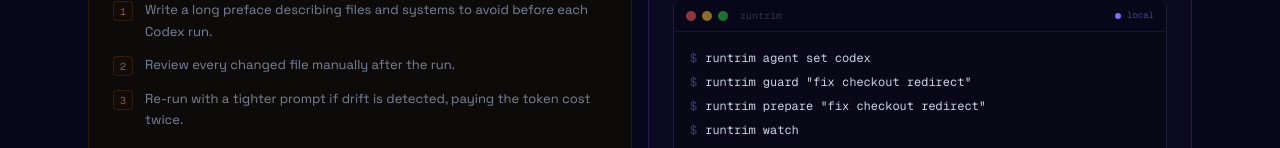
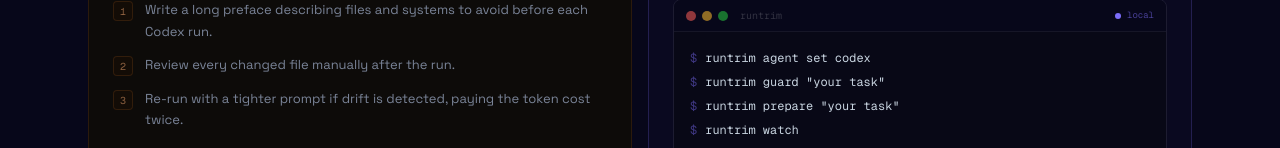
Before and after one commit to michelpronkk-oss/rtrim, a Next.js app: page /codex-cli-guardrails in a window 1280 px wide. Shown: the part 804-952 px from the top of the page. Built offline with nearby package versions, Linux system fonts and the light colour scheme; no server answers.

Commit message:
Fix RunTrim public workflow copy

```diff
--- a/src/app/app/install/page.tsx
+++ b/src/app/app/install/page.tsx
@@ -41,7 +41,7 @@
 
   const directCommands = [
     { step: "1", title: "Initialize", command: "runtrim init", note: "Initialize baseline files when you want explicit setup control." },
-    { step: "2", title: "Prepare", command: 'runtrim prepare "fix checkout redirect"', note: "Create the guarded prompt before agent edits." },
+    { step: "2", title: "Prepare", command: 'runtrim prepare "your task"', note: "Create the guarded prompt before agent edits." },
     { step: "3", title: "Open panel", command: "runtrim panel --monitor", note: "Open the local browser panel and monitor drift during a run." },
     { step: "4", title: "Check", command: "runtrim check", note: "Verify result quality and missing proof." },
     { step: "5", title: "Show memory", command: "runtrim memory", note: "Resume from current project memory." },
@@ -49,7 +49,7 @@
 
   const commandModeCommands = [
     "runtrim agent set <agent>",
-    'runtrim run "fix checkout redirect"',
+    'runtrim run "your task"',
   ];
 
   return (
@@ -131,7 +131,7 @@
               </div>
               <p className="mt-2 text-[12px] leading-5 text-[#9AA7B6]">RunTrim prepares the contract and copies it for your agent.</p>
               <div className="mt-3 space-y-2.5">
-                <CommandRow command='runtrim prepare "fix checkout redirect"' />
+                <CommandRow command='runtrim prepare "your task"' />
               </div>
               <p className="mt-2 text-[11px] leading-5 text-[#6870A0]">
                 Copy mode is the default. Use <code className="font-mono text-[#9AA7B6]">runtrim agent set copy</code> if you changed modes before.
--- a/src/app/how-it-works/page.tsx
+++ b/src/app/how-it-works/page.tsx
@@ -19,7 +19,7 @@
   },
   {
     title: "Prepare",
-    command: 'runtrim prepare "fix checkout redirect"',
+    command: 'runtrim prepare "your task"',
     body: "This is where RunTrim creates the guarded prompt contract.",
   },
   {
--- a/src/app/opengraph-image.tsx
+++ b/src/app/opengraph-image.tsx
@@ -1,7 +1,7 @@
 import { ImageResponse } from "next/og";
 
 export const runtime = "edge";
-export const alt = "RunTrim — Stop paying twice for context your project already created.";
+export const alt = "RunTrim â€” Stop paying twice for context your project already created.";
 export const size = { width: 1200, height: 630 };
 export const contentType = "image/png";
 const RUNTRIM_ICON_DATA_URI =
@@ -24,7 +24,7 @@
           fontFamily: "system-ui, -apple-system, 'Segoe UI', sans-serif",
         }}
       >
-        {/* ── Background layers ──────────────────────────────── */}
+        {/* â”€â”€ Background layers â”€â”€â”€â”€â”€â”€â”€â”€â”€â”€â”€â”€â”€â”€â”€â”€â”€â”€â”€â”€â”€â”€â”€â”€â”€â”€â”€â”€â”€â”€â”€â”€ */}
 
         {/* Dot grid */}
         <div
@@ -38,7 +38,7 @@
           }}
         />
 
-        {/* Primary glow — rises from bottom centre */}
+        {/* Primary glow â€” rises from bottom centre */}
         <div
           style={{
             position: "absolute",
@@ -53,7 +53,7 @@
           }}
         />
 
-        {/* Secondary cool-blue accent — top right */}
+        {/* Secondary cool-blue accent â€” top right */}
         <div
           style={{
             position: "absolute",
@@ -67,7 +67,7 @@
           }}
         />
 
-        {/* Corner vignette — fades extreme edges */}
+        {/* Corner vignette â€” fades extreme edges */}
         <div
           style={{
             position: "absolute",
@@ -78,7 +78,7 @@
           }}
         />
 
-        {/* ── Main layout: left text, right terminal ─────────── */}
+        {/* â”€â”€ Main layout: left text, right terminal â”€â”€â”€â”€â”€â”€â”€â”€â”€â”€â”€ */}
         <div
           style={{
             position: "relative",
@@ -231,7 +231,7 @@
             </div>
           </div>
 
-          {/* Right column — terminal card */}
+          {/* Right column â€” terminal card */}
           <div
             style={{
               flex: 1,
@@ -287,7 +287,7 @@
                     marginLeft: 4,
                   }}
                 >
-                  runtrim — guard
+                  runtrim â€” guard
                 </span>
                 <div style={{ marginLeft: "auto", display: "flex", alignItems: "center", gap: 5 }}>
                   <div
@@ -319,20 +319,20 @@
               >
                 {/* Prompt */}
                 <span style={{ color: "#9E91FF", fontWeight: 600 }}>
-                  {'$ runtrim guard "fix checkout redirect"'}
+                  {'$ runtrim guard "your task"'}
                 </span>
 
                 <div style={{ height: 8, display: "flex" }} />
 
                 {/* Divider */}
                 <span style={{ color: "rgba(255,255,255,0.09)" }}>
-                  {"─".repeat(38)}
+                  {"â”€".repeat(38)}
                 </span>
                 <span style={{ color: "rgba(255,255,255,0.40)", fontWeight: 600, letterSpacing: "0.06em", fontSize: 11 }}>
                   AUDIT REPORT
                 </span>
                 <span style={{ color: "rgba(255,255,255,0.09)" }}>
-                  {"─".repeat(38)}
+                  {"â”€".repeat(38)}
                 </span>
 
                 <div style={{ height: 6, display: "flex" }} />
@@ -340,11 +340,11 @@
                 {/* KV rows */}
                 <div style={{ display: "flex", gap: 0 }}>
                   <span style={{ color: "rgba(255,255,255,0.30)", width: 72 }}>Score   </span>
-                  <span style={{ color: "#7BAEFF" }}>47/100  →  92/100  (+45)</span>
+                  <span style={{ color: "#7BAEFF" }}>47/100  â†’  92/100  (+45)</span>
                 </div>
                 <div style={{ display: "flex" }}>
                   <span style={{ color: "rgba(255,255,255,0.30)", width: 72 }}>Risk    </span>
-                  <span style={{ color: "#4DE8B0" }}>HIGH  →  LOW</span>
+                  <span style={{ color: "#4DE8B0" }}>HIGH  â†’  LOW</span>
                 </div>
                 <div style={{ display: "flex" }}>
                   <span style={{ color: "rgba(255,255,255,0.30)", width: 72 }}>Tokens  </span>
@@ -355,13 +355,13 @@
 
                 {/* Divider */}
                 <span style={{ color: "rgba(255,255,255,0.09)" }}>
-                  {"─".repeat(38)}
+                  {"â”€".repeat(38)}
                 </span>
                 <span style={{ color: "rgba(255,255,255,0.40)", fontWeight: 600, letterSpacing: "0.06em", fontSize: 11 }}>
                   GUARDED CONTRACT
                 </span>
                 <span style={{ color: "rgba(255,255,255,0.09)" }}>
-                  {"─".repeat(38)}
+                  {"â”€".repeat(38)}
                 </span>
 
                 <div style={{ height: 6, display: "flex" }} />
@@ -394,7 +394,7 @@
           </div>
         </div>
 
-        {/* ── Bottom accent line ──────────────────────────────── */}
+        {/* â”€â”€ Bottom accent line â”€â”€â”€â”€â”€â”€â”€â”€â”€â”€â”€â”€â”€â”€â”€â”€â”€â”€â”€â”€â”€â”€â”€â”€â”€â”€â”€â”€â”€â”€â”€â”€ */}
         <div
           style={{
             position: "absolute",
--- a/src/app/page.tsx
+++ b/src/app/page.tsx
@@ -20,25 +20,28 @@
 // â”€â”€ Terminal data â”€â”€â”€â”€â”€â”€â”€â”€â”€â”€â”€â”€â”€â”€â”€â”€â”€â”€â”€â”€â”€â”€â”€â”€â”€â”€â”€â”€â”€â”€â”€â”€â”€â”€â”€â”€â”€â”€â”€â”€â”€â”€â”€â”€â”€â”€â”€â”€â”€â”€â”€â”€â”€â”€â”€â”€â”€â”€
 
 const CLI_PREVIEW = [
-  { type: "comment" as const, text: "# initialize and follow the guided next step" },
-  { type: "prompt"  as const, text: "$ runtrim init" },
-  { type: "dim"     as const, text: "  baseline created" },
-  { type: "dim"     as const, text: "  next: runtrim start" },
+  { type: "comment" as const, text: "# free guided loop" },
+  { type: "prompt"  as const, text: "$ runtrim start" },
+  { type: "dim"     as const, text: "  repo checked" },
+  { type: "dim"     as const, text: "  local memory ready" },
+  { type: "dim"     as const, text: "  next: runtrim prepare \"your task\"" },
   { text: "" },
-  { type: "prompt"  as const, text: "$ runtrim start" },
-  { type: "dim"     as const, text: "  state: repo checked, guided flow ready" },
-  { type: "dim"     as const, text: "  next safe command: runtrim prepare \"fix checkout redirect\"" },
+  { type: "prompt"  as const, text: '$ runtrim prepare "your task"' },
+  { type: "dim"     as const, text: "  guarded prompt saved to .runtrim/latest-prompt.md" },
+  { type: "dim"     as const, text: "  next: paste into your agent" },
   { text: "" },
-  { type: "prompt"  as const, text: '$ runtrim prepare "fix checkout redirect"' },
-  { type: "dim"     as const, text: "  prompt saved to .runtrim/latest-prompt.md" },
-  { type: "dim"     as const, text: "  next: paste into your agent, then runtrim check" },
+  { type: "prompt"  as const, text: "$ runtrim panel" },
+  { type: "dim"     as const, text: "  local panel open" },
+  { type: "dim"     as const, text: "  watching changed files" },
+  { text: "" },
+  { type: "prompt"  as const, text: "$ runtrim check" },
+  { type: "dim"     as const, text: "  changed files reviewed" },
+  { type: "dim"     as const, text: "  proof gaps recorded" },
+  { type: "dim"     as const, text: "  next: runtrim continue --reason usage_limit" },
   { text: "" },
   { type: "prompt"  as const, text: "$ runtrim continue --reason usage_limit" },
   { type: "dim"     as const, text: "  continuation prompt copied" },
-  { type: "dim"     as const, text: "  next: paste into the next agent" },
-  { text: "" },
-  { type: "prompt"  as const, text: "$ runtrim sync" },
-  { type: "accent"  as const, text: "  synced project memory and runs" },
+  { type: "dim"     as const, text: "  next: paste into the next agent session" },
 ];
 
 const AGENT_MODES = [
@@ -150,7 +153,7 @@
       {/* Hero */}
       <section className="relative flex min-h-[100svh] flex-col items-center justify-center overflow-hidden border-b border-white/8 pb-24 pt-28 sm:pb-20 sm:pt-24">
 
-        {/* ── Background stack ─────────────────────────────── */}
+        {/* -- Background stack ------------------------------- */}
 
         {/* 1. Dot grid — soft, 30px pitch */}
         <div
@@ -186,7 +189,7 @@
           style={{ background: "linear-gradient(to top, #07071A, transparent)" }}
         />
 
-        {/* ── Content ──────────────────────────────────────── */}
+        {/* -- Content ---------------------------------------- */}
         <div className="relative z-10 flex w-full flex-col items-center px-6 text-center">
 
           {/* Badge pill */}
@@ -263,7 +266,7 @@
           </MotionFade>
         </div>
 
-        {/* ── Product visual ───────────────────────────────── */}
+        {/* -- Product visual --------------------------------- */}
         <MotionFade
           delay={0.28}
           className="relative z-10 mt-20 w-full max-w-4xl px-6 sm:mt-16"
@@ -287,7 +290,7 @@
           </div>
         </MotionFade>
 
-        {/* ── Feature strip ────────────────────────────────── */}
+        {/* -- Feature strip ---------------------------------- */}
         <MotionFade
           delay={0.34}
           className="relative z-10 mt-7 w-full max-w-4xl px-6 sm:mt-5"
@@ -310,7 +313,7 @@
           </div>
         </MotionFade>
       </section>
-      {/* ── Section label helper ─────────────────────────────── */}
+      {/* -- Section label helper ------------------------------- */}
       {/* Problem */}
       <section className="border-t border-white/8 bg-[#07071A]">
         <div className="mx-auto max-w-6xl px-6 py-24">
--- a/src/lib/seo-pages.ts
+++ b/src/lib/seo-pages.ts
@@ -60,7 +60,7 @@
       {
         title: "RunTrim continuation workflow",
         commands: [
-          'runtrim prepare "fix checkout redirect"',
+          'runtrim prepare "your task"',
           "runtrim watch",
           "runtrim check",
           "runtrim continue --reason usage_limit",
@@ -338,8 +338,8 @@
       {
         title: "RunTrim guardrail workflow",
         commands: [
-          'runtrim guard "fix checkout redirect"',
-          'runtrim prepare "fix checkout redirect"',
+          'runtrim guard "your task"',
+          'runtrim prepare "your task"',
           "runtrim watch",
           "runtrim check"
         ]
@@ -407,7 +407,7 @@
         title: "RunTrim Cursor continuation workflow",
         commands: [
           "runtrim agent set cursor",
-          'runtrim prepare "fix checkout redirect"',
+          'runtrim prepare "your task"',
           "runtrim watch",
           "runtrim check",
           "runtrim continue --reason usage_limit",
@@ -550,8 +550,8 @@
         title: "RunTrim Cursor guardrail workflow",
         commands: [
           "runtrim agent set cursor",
-          'runtrim guard "fix checkout redirect"',
-          'runtrim prepare "fix checkout redirect"',
+          'runtrim guard "your task"',
+          'runtrim prepare "your task"',
           "runtrim watch",
           "runtrim check"
         ]
@@ -619,7 +619,7 @@
         title: "RunTrim Codex CLI continuation workflow",
         commands: [
           "runtrim agent set codex",
-          'runtrim prepare "fix checkout redirect"',
+          'runtrim prepare "your task"',
           "runtrim watch",
           "runtrim check",
           "runtrim continue --reason usage_limit",
@@ -693,8 +693,8 @@
         title: "RunTrim Codex CLI guardrail workflow",
         commands: [
           "runtrim agent set codex",
-          'runtrim guard "fix checkout redirect"',
-          'runtrim prepare "fix checkout redirect"',
+          'runtrim guard "your task"',
+          'runtrim prepare "your task"',
           "runtrim watch",
           "runtrim check"
         ]
@@ -761,8 +761,8 @@
       {
         title: "RunTrim Claude Code scoped run workflow",
         commands: [
-          'runtrim guard "fix checkout redirect"',
-          'runtrim prepare "fix checkout redirect"',
+          'runtrim guard "your task"',
+          'runtrim prepare "your task"',
           "runtrim watch",
           "runtrim check",
           "runtrim continue --reason usage_limit"
@@ -834,8 +834,8 @@
       {
         title: "RunTrim scope drift prevention workflow",
         commands: [
-          'runtrim guard "fix checkout redirect"',
-          'runtrim prepare "fix checkout redirect"',
+          'runtrim guard "your task"',
+          'runtrim prepare "your task"',
           "runtrim watch",
           "runtrim check"
         ]
@@ -906,8 +906,8 @@
       {
         title: "RunTrim token waste reduction workflow",
         commands: [
-          'runtrim guard "fix checkout redirect"',
-          'runtrim prepare "fix checkout redirect"',
+          'runtrim guard "your task"',
+          'runtrim prepare "your task"',
           "runtrim watch",
           "runtrim check",
           "runtrim continue --reason usage_limit",
@@ -980,7 +980,7 @@
       {
         title: "RunTrim verification workflow",
         commands: [
-          'runtrim prepare "fix checkout redirect"',
+          'runtrim prepare "your task"',
           "runtrim watch",
           "runtrim check",
           "runtrim report"
@@ -1052,7 +1052,7 @@
       {
         title: "RunTrim prompt reuse workflow",
         commands: [
-          'runtrim prepare "fix checkout redirect"',
+          'runtrim prepare "your task"',
           "runtrim memory",
           "runtrim memory --prompt"
         ]
```
Also changed, not shown: src/components/app/hero-terminal.tsx (+5 -5 lines).
